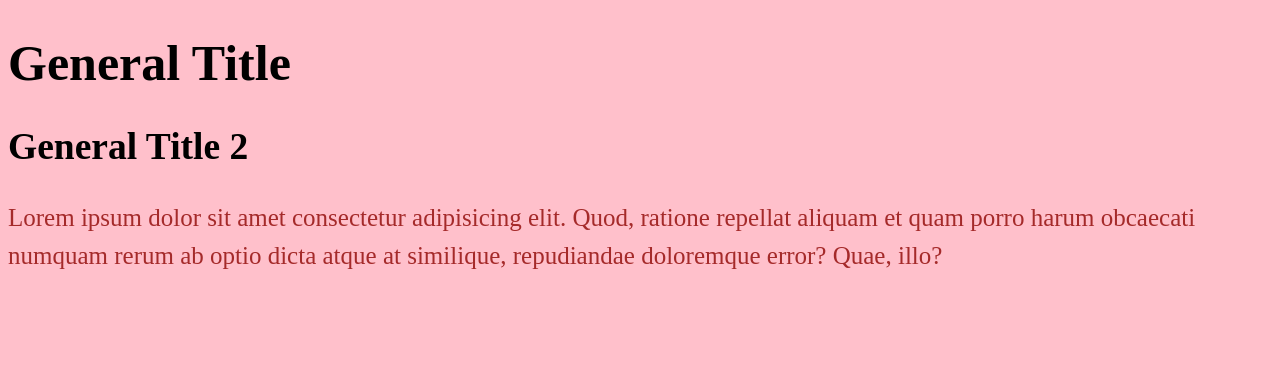
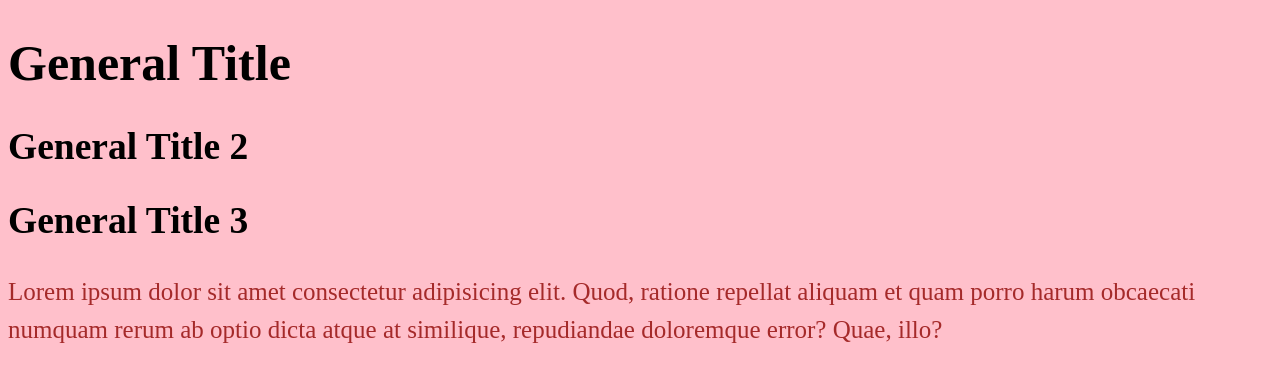
Before and after one commit to Olegopolonets/git_test_2_terminal, a plain HTML site: page index.html in a window 1280 px wide. Drawn offline with Linux system fonts and the light colour scheme.

Commit message:
чета сделал

```diff
--- a/index.html
+++ b/index.html
@@ -12,8 +12,10 @@
 <body>
     <h1>General Title</h1>
     <h2>General Title 2</h2>
+    <h2>General Title 3</h2>
     <p>
-        Lorem ipsum dolor sit amet consectetur adipisicing elit. Quod, ratione repellat aliquam et quam porro harum obcaecati numquam rerum ab optio dicta atque at similique, repudiandae doloremque error? Quae, illo?
+        Lorem ipsum dolor sit amet consectetur adipisicing elit. Quod, ratione repellat aliquam et quam porro harum
+        obcaecati numquam rerum ab optio dicta atque at similique, repudiandae doloremque error? Quae, illo?
     </p>
 </body>
 
```
